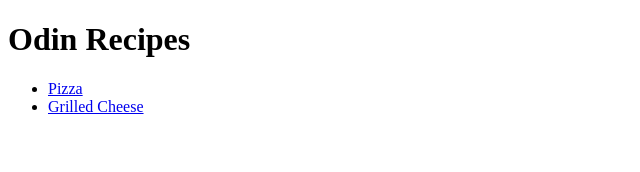
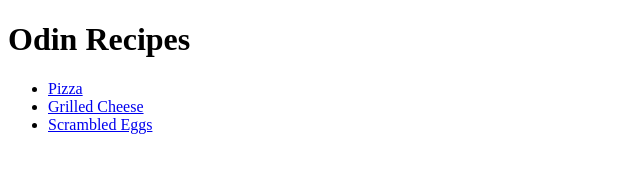
Before and after one commit to Isaac-Sands/odin-recipes, a plain HTML site: page index.html in a window 1280 px wide. Shown: the whole page, without its empty margins (0-640 px from the left). Drawn offline with Linux system fonts and the light colour scheme.

Commit message:
Actually add img and update index.html
Add scrambled_eggs.html image

```diff
--- a/index.html
+++ b/index.html
@@ -10,6 +10,7 @@
     <ul>
         <li><a href="./recipes/pizza.html">Pizza</a></li>
         <li><a href="./recipes/grilled_cheese.html">Grilled Cheese</a></li>
+        <li><a href="./recipes/scrambled_eggs.html">Scrambled Eggs</a></li>
     </ul>
 </body>
 </html>
```
Also changed, not shown: images/scrambled eggs.jpg (added).
